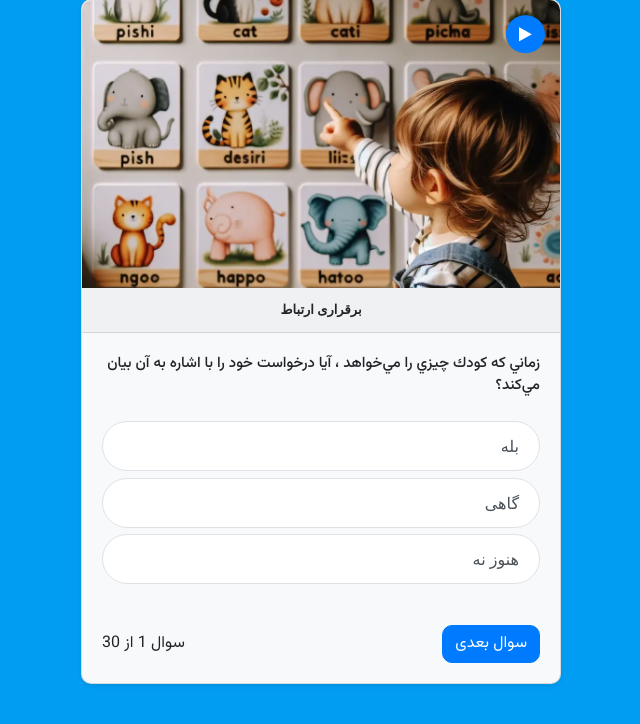
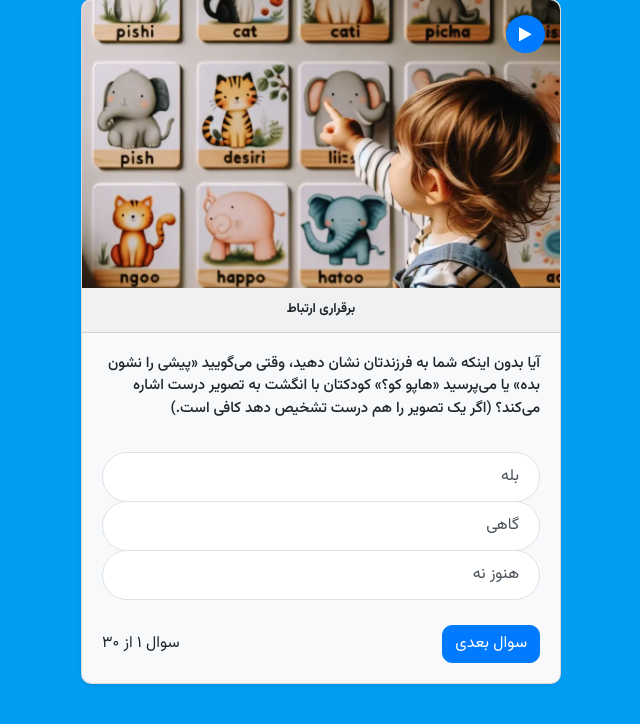
Before and after one commit to Abolfazlms/QuizAPP, a Django app: page / in a window 1280 px wide. Shown: the part 59-783 px from the top of the page, without its empty margins (319-959 px from the left). Run offline with Django 3.2, Linux system fonts and the light colour scheme; some libraries are stand-ins or nearby versions.

Commit message:
persian number added.

```diff
--- a/templates/base.html
+++ b/templates/base.html
@@ -1,6 +1,6 @@
 {% load static%}
 <!DOCTYPE html>
-<html lang="fa" dir="rtl">
+<html xmlns="http://www.w3.org/1999/xhtml" ml:lang="fa" lang="fa" dir="rtl">
 
 <head>
     <meta charset="utf-8">
--- a/templates/test.html
+++ b/templates/test.html
@@ -15,15 +15,18 @@
         transform: translate(-140%, 40%);
         border-radius: 100%;" type="button"> <i class="fa fa-play"></i>
         </button>
-        <div class="card-header d-flex justify-content-center" style="font-weight:700;font-size: small;">
+        <div class="card-header d-flex justify-content-center"
+            style=" font-family: Vazirmatn; font-weight:700;font-size: small;">
             برقراری ارتباط
         </div>
 
         <div class="card-body d-flex btn-group-vertical text-right"
-            style="justify-content:space-between; height:17rem;">
+            style="justify-content:space-between; height:17rem; font-family: Vazirmatn;">
             <p class="card-text"
                 style="display: flex; justify-content: center; font-size:15px; font-family: Vazirmatn; font-weight: 500;border-radius: 0;">
-                زماني كه كودك چيزي را مي‌خواهد ، آيا درخواست خود را با اشاره به آن بيان مي‌كند؟
+                آیا بدون اینکه شما به فرزندتان نشان دهید، وقتی می‌گویید «پیشی را نشون بده» یا می‌پرسید «هاپو کو؟»
+                کودکتان با انگشت به تصویر درست اشاره می‌کند؟ (اگر یک تصویر را هم درست تشخیص دهد کافی است.)
+            </p>
             </p>
             <button href="#" class="list-group-item list-group-item-action border"
                 style="border-radius: 50px;">بله</button>
@@ -35,8 +38,15 @@
         <div class="card-body" style="display: flex; justify-content: space-between;font-family: Vazirmatn;
          align-items:center;">
             <a href="{% url 'quiz:index' %}" class="btn btn-primary" style="border-radius: 10px;">سوال بعدی</a>
-            <a>سوال 1 از 30</a>
+            <a style="font-family: Vazirmatn;">سوال 1 از 30</a>
         </div>
     </div>
 </div>
+<script type="text/javascript">
+    var replaceDigits = function () {
+        var map = ["&\#1776;", "&\#1777;", "&\#1778;", "&\#1779;", "&\#1780;", "&\#1781;", "&\#1782;", "&\#1783;", "&\#1784;", "&\#1785;"]
+        document.body.innerHTML = document.body.innerHTML.replace(/\d(?=[^<>]*(<|$))/g, function ($0) { return map[$0] });
+    }
+    window.onload = replaceDigits;
+</script>
 {% endblock %}
```
